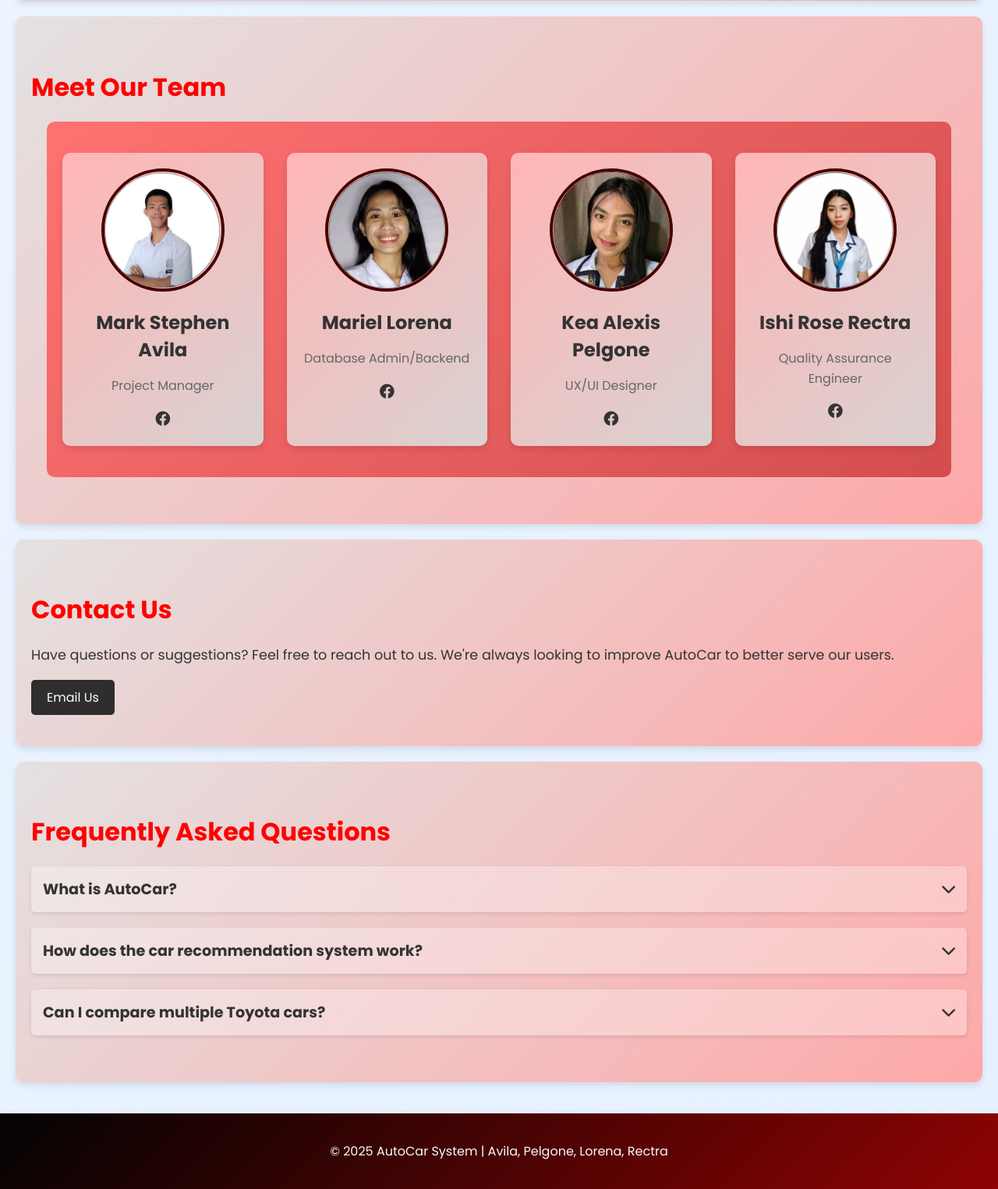
After one commit to emkheeey/SE_Project_Autocar, a Django app: page /about/ in a window 1280 px wide. The commit adds this page. Shown: the part 2976-4501 px from the top of the page at 78% size. Run offline with Django 5.2, Linux system fonts and the light colour scheme.

Commit message:
About Us page added and working

```diff
--- a/AutoCar/AutoCar/urls.py
+++ b/AutoCar/AutoCar/urls.py
@@ -1,8 +1,9 @@
 from django.contrib import admin
 from django.urls import path, include
-from .views import landing_page
+from .views import landing_page, about_view
 from django.conf import settings
 from django.conf.urls.static import static
+from django.views.generic import TemplateView
 
 urlpatterns = [
     path('admin/', admin.site.urls),
@@ -10,6 +11,8 @@ urlpatterns = [
     path('accounts/', include('accounts.urls')),
     path('', include('accounts.urls')),
     path('cars/', include('cars.urls')),
+    path('about/', about_view, name='about'),
+
 
 ]
 
--- a/AutoCar/AutoCar/views.py
+++ b/AutoCar/AutoCar/views.py
@@ -2,3 +2,6 @@ from django.shortcuts import render
 
 def landing_page(request):
        return render(request, 'landingpage.html')
+
+def about_view(request):
+    return render(request, 'accounts/about.html')
--- /dev/null
+++ b/AutoCar/static/css/about.css
@@ -0,0 +1,287 @@
+/* General Styles */
+body,
+html {
+    font-family: 'Poppins', sans-serif;
+    margin: 0;
+    padding: 0;
+    background: linear-gradient(135deg, #f0f8ff, #e6f0ff);
+    color: #333;
+}
+
+/* Header Styles */
+header {
+    display: flex;
+    align-items: center;
+    justify-content: flex-start;
+    padding: 15px 50px;
+    background-color: #f91d00;
+    color: white;
+    position: fixed;
+    width: 100%;
+    top: 0;
+    z-index: 1000;
+    box-sizing: border-box;
+}
+
+.logo img {
+    height: 65px;
+}
+
+nav ul {
+    list-style: none;
+    margin: 0;
+    padding: 0;
+    display: flex;
+}
+
+nav ul li {
+    margin-left: 30px;
+}
+
+nav {
+    margin-left: 40px;
+    /* Adjust spacing */
+}
+
+nav ul li a {
+    color: white;
+    text-decoration: none;
+    font-size: 1.1em;
+    font-weight: bold;
+    transition: color 0.3s ease-in-out;
+}
+
+nav ul li a:hover {
+    color: rgb(69, 63, 63);
+}
+
+/* Hero Section */
+.hero-section {
+    position: relative;
+    background-image: url('../images/loginbg.png');
+    background-size: cover;
+    background-position: center;
+    height: 400px;
+    display: flex;
+    align-items: center;
+    justify-content: center;
+    text-align: center;
+    color: rgb(255, 255, 255);
+    margin-top: 70px;
+    /* Offset for fixed header */
+}
+
+.hero-section::before {
+    content: '';
+    position: absolute;
+    top: 0;
+    left: 0;
+    width: 100%;
+    height: 100%;
+    background: linear-gradient(135deg, rgba(22, 22, 22, 0.8), rgba(223, 92, 92, 0.8));
+    z-index: 1;
+    /* Ensure this is lower than .hero-content */
+}
+
+.hero-content {
+    position: relative;
+    /* Add this to ensure z-index works */
+    z-index: 2;
+    /* Higher than ::before */
+}
+
+.hero-content h1 {
+    font-size: 3em;
+    margin-bottom: 10px;
+}
+
+.hero-content p {
+    font-size: 1.2em;
+    margin-bottom: 20px;
+}
+
+.cta-button {
+    padding: 10px 20px;
+    background-color: #2f2d2e;
+    color: white;
+    border: none;
+    border-radius: 5px;
+    font-size: 1em;
+    cursor: pointer;
+    transition: background-color 0.3s ease;
+    pointer-events: auto;
+    /* Ensure the button is clickable */
+    text-decoration: none;
+    display: inline-block;
+}
+
+.cta-button:hover {
+    background-color: #ff6b81;
+}
+
+/* Section Styles */
+.section {
+    background: linear-gradient(135deg, #e4e1e1, #fea8a8);
+    padding: 40px 20px;
+    margin: 20px;
+    border-radius: 10px;
+    box-shadow: 0 4px 8px rgba(0, 0, 0, 0.1);
+}
+
+.section h2 {
+    font-size: 2em;
+    margin-bottom: 20px;
+    color: #ff0000;
+}
+
+.section p {
+    font-size: 1.1em;
+    line-height: 1.6;
+}
+
+.section-image {
+    width: 100%;
+    max-width: 600px;
+    border-radius: 10px;
+    margin-top: 20px;
+}
+
+/* Team Section */
+.team {
+    display: grid;
+    grid-template-columns: repeat(auto-fit, minmax(250px, 1fr));
+    gap: 30px;
+    padding: 40px 20px;
+    background: linear-gradient(135deg, #ff7272, #d34d4d);
+    border-radius: 10px;
+    margin: 20px;
+}
+
+.team-member {
+    text-align: center;
+    background: linear-gradient(135deg, #ffb5b5, #dad1d1);
+    padding: 20px;
+    border-radius: 10px;
+    box-shadow: 0 4px 8px rgba(0, 0, 0, 0.1);
+    transition: transform 0.3s ease, box-shadow 0.3s ease;
+}
+
+.team-member:hover {
+    transform: translateY(-10px);
+    box-shadow: 0 8px 16px rgba(0, 0, 0, 0.2);
+}
+
+.team-member img {
+    width: 150px;
+    height: 150px;
+    border-radius: 50%;
+    object-fit: cover;
+    border: 4px solid #450202;
+    transition: transform 0.3s ease, border-color 0.3s ease;
+}
+
+.team-member:hover img {
+    transform: scale(1.1);
+    border-color: #ff6b81;
+}
+
+.team-member h3 {
+    font-size: 1.5em;
+    margin: 15px 0 10px;
+    color: #333;
+}
+
+.team-member p {
+    font-size: 1em;
+    color: #666;
+    margin-bottom: 15px;
+}
+
+.social-links {
+    display: flex;
+    justify-content: center;
+    gap: 10px;
+}
+
+.social-links a {
+    color: #333;
+    font-size: 1.2em;
+    transition: color 0.3s ease;
+}
+
+.social-links a:hover {
+    color: #ff4757;
+}
+
+/* FAQ Section */
+.faq-item {
+    margin-bottom: 20px;
+    overflow: hidden;
+    border-radius: 5px;
+    box-shadow: 0 2px 5px rgba(0, 0, 0, 0.1);
+}
+
+.faq-item h3 {
+    font-size: 1.2em;
+    cursor: pointer;
+    display: flex;
+    justify-content: space-between;
+    align-items: center;
+    background-color: rgba(255, 255, 255, 0.3);
+    padding: 15px;
+    border-radius: 5px;
+    margin: 0;
+    transition: background-color 0.3s ease;
+}
+
+.faq-item h3:hover {
+    background-color: rgba(255, 255, 255, 0.5);
+}
+
+.faq-item.active h3 {
+    background-color: rgba(255, 255, 255, 0.5);
+    border-radius: 5px 5px 0 0;
+}
+
+.faq-item p {
+    display: none;
+    font-size: 1em;
+    margin-top: 0;
+    padding: 15px;
+    background-color: rgba(255, 255, 255, 0.2);
+    border-radius: 0 0 5px 5px;
+}
+
+.faq-item.active p {
+    display: block;
+}
+
+/* Footer */
+footer {
+    background: linear-gradient(135deg, #030303, #8e0303);
+    text-align: center;
+    padding: 20px;
+    color: #f9f9f9;
+    margin-top: 40px;
+}
+
+/* Responsive Design */
+@media (max-width: 768px) {
+    header {
+        flex-direction: column;
+        padding: 15px;
+    }
+
+    nav {
+        margin-left: 0;
+        margin-top: 15px;
+    }
+
+    .hero-content h1 {
+        font-size: 2em;
+    }
+
+    .team {
+        grid-template-columns: 1fr;
+    }
+}
--- /dev/null
+++ b/AutoCar/static/js/about.js
@@ -0,0 +1,99 @@
+// Navigation handlers
+document.addEventListener('DOMContentLoaded', function () {
+    // Handle all navigation links in the header
+    const navLinks = document.querySelectorAll("nav a");
+    navLinks.forEach(link => {
+        link.addEventListener("click", function (event) {
+            // If it's not an anchor link (doesn't start with #), let the default behavior work
+            if (!this.getAttribute('href').startsWith('#')) {
+                // This allows the link to work normally (no need to prevent default)
+                // The href will be the proper Django-generated URL
+            }
+        });
+    });
+
+    // Initialize FAQ items to make sure they're properly set up
+    const faqItems = document.querySelectorAll('.faq-item');
+    faqItems.forEach(item => {
+        // Hide all FAQ paragraphs initially
+        const paragraph = item.querySelector('p');
+        if (paragraph) {
+            paragraph.style.display = 'none';
+        }
+
+        // Make sure icons are set correctly
+        const icon = item.querySelector('i');
+        if (icon) {
+            icon.className = 'fas fa-chevron-down';
+        }
+    });
+});
+
+function toggleFAQ(id) {
+    // Get all FAQ items
+    const faqItems = document.querySelectorAll('.faq-item');
+
+    // Convert the NodeList to an Array for easier handling
+    const faqItemsArray = Array.from(faqItems);
+
+    // Subtract 1 from id since arrays are 0-indexed but our FAQ IDs start at 1
+    const index = id - 1;
+
+    // Find the selected item by its index in the array
+    const selectedItem = faqItemsArray[index];
+
+    if (!selectedItem) {
+        console.error(`FAQ item #${id} not found`);
+        return;
+    }
+
+    // Toggle the active class on the selected item
+    selectedItem.classList.toggle('active');
+
+    // Show/hide the paragraph
+    const paragraph = selectedItem.querySelector('p');
+    if (!paragraph) {
+        console.error(`No paragraph found in FAQ item #${id}`);
+        return;
+    }
+
+    // Toggle display
+    if (paragraph.style.display === 'block') {
+        paragraph.style.display = 'none';
+        const icon = selectedItem.querySelector('i');
+        if (icon) icon.className = 'fas fa-chevron-down';
+    } else {
+        paragraph.style.display = 'block';
+        const icon = selectedItem.querySelector('i');
+        if (icon) icon.className = 'fas fa-chevron-up';
+    }
+
+    // Close other FAQs
+    faqItems.forEach((item, idx) => {
+        if (idx !== index) {
+            // Remove active class from other items
+            item.classList.remove('active');
+
+            const otherParagraph = item.querySelector('p');
+            if (otherParagraph) otherParagraph.style.display = 'none';
+
+            const otherIcon = item.querySelector('i');
+            if (otherIcon) otherIcon.className = 'fas fa-chevron-down';
+        }
+    });
+}
+
+// Smooth scrolling for navigation links
+document.querySelectorAll('a[href^="#"]').forEach(anchor => {
+    anchor.addEventListener('click', function (e) {
+        e.preventDefault();
+
+        const target = document.querySelector(this.getAttribute('href'));
+        if (target) {
+            window.scrollTo({
+                top: target.offsetTop - 100, // Adjust for header height
+                behavior: 'smooth'
+            });
+        }
+    });
+});
--- /dev/null
+++ b/AutoCar/templates/accounts/about.html
@@ -0,0 +1,162 @@
+{% load static %}
+<!DOCTYPE html>
+<html lang="en">
+<head>
+    <meta charset="UTF-8">
+    <meta name="viewport" content="width=device-width, initial-scale=1.0">
+    <title>About Us - AutoCar System</title>
+    <link rel="stylesheet" href="{% static 'css/about.css' %}">
+    <link rel="stylesheet" href="https://cdnjs.cloudflare.com/ajax/libs/font-awesome/6.0.0-beta3/css/all.min.css">
+    <link href="https://fonts.googleapis.com/css2?family=Poppins:wght@300;400;500;600;700&display=swap" rel="stylesheet">
+</head>
+<body>
+    <!-- Header -->
+    <header>
+        <div class="logo">
+            <img src="{% static 'images/logo.png' %}" alt="AutoCar Logo">
+        </div>
+        <nav>
+            <ul>
+                <li><a href="{% url 'home' %}">HOME</a></li>
+                <li><a href="{% url 'about' %}">ABOUT US</a></li>
+            </ul>
+        </nav>
+    </header>
+
+    <!-- Hero Section -->
+    <section class="hero-section">
+        <div class="hero-content">
+            <h1>About AutoCar System</h1>
+            <p>Your trusted platform for finding the perfect car.</p>
+            <a href="#who-we-are" class="cta-button">Learn More</a>
+        </div>
+    </section>
+
+    <!-- Who We Are -->
+    <section id="who-we-are" class="section">
+        <h2>Who We Are</h2>
+        <p>
+            At AutoCar Management System, we make car buying simple and stress-free! Our platform helps you choose the right car, get smart recommendations, and compare features in just a few clicks. Whether you're a first-time buyer or a car enthusiast, we provide all the details you need to make the best choice.
+        </p>
+        <img src="{% static 'images/car_showroom.jpg' %}" alt="Car Showroom" class="section-image">
+    </section>
+
+    <!-- What We Offer -->
+    <section class="section">
+        <h2>What We Offer</h2>
+        <p>
+            We provide a complete car-buying experience with:
+            <ul>
+                <li><strong>Wide Selection of Cars</strong> – Explore a variety of vehicles, from budget-friendly options to premium models.</li>
+                <li><strong>Smart Car Recommendations</strong> – Get personalized car suggestions based on your needs and budget.</li>
+                <li><strong>Advanced Car Comparison</strong> – Compare multiple cars side by side to check specifications, features, and prices.</li>
+                <li><strong>Real-Time Updates</strong> – Stay informed with the latest car models, trends, and deals.</li>
+                <li><strong>Buyer & Seller Support</strong> – Whether you're looking to buy or sell a car, we make the process smooth and hassle-free.</li>
+            </ul>
+        </p>
+    </section>
+
+    <!-- Our Mission -->
+    <section class="section">
+        <h2>Our Mission</h2>
+        <p>
+            We want to make car shopping easier by giving you a smart, fast, and hassle-free way to find the perfect vehicle. Our goal is to connect buyers with the best car options through an easy-to-use platform that provides accurate, up-to-date, and trustworthy information.
+        </p>
+    </section>
+
+    <!-- Our Vision -->
+    <section class="section">
+        <h2>Our Vision</h2>
+        <p>
+            We dream of becoming the #1 go-to platform for car buyers and sellers, making car shopping as easy as ordering online. With the help of technology, we aim to save time, reduce confusion, and ensure you get the best deal possible.
+        </p>
+    </section>
+
+    <!-- Why Choose Us -->
+    <section id="who-we-are" class="section">
+        <h2>Why Choose Us?</h2>
+        <p>
+            <ul>
+                <li><strong>Huge Selection</strong> – Browse different types of cars that fit your budget and lifestyle.</li>
+                <li><strong>Smart Recommendations</strong> – Not sure what to pick? We suggest the best cars for you!</li>
+                <li><strong>Side-by-Side Comparison</strong> – Compare features, prices, and specs easily.</li>
+                <li><strong>Fast & Reliable</strong> – Get real-time updates on the latest car models and deals.</li>
+                <li><strong>For Buyers & Sellers</strong> – Whether you're buying or selling, we make the process smooth.</li>
+            </ul>
+        </p>
+        <img src="{% static 'images/car_showroom.jpg' %}" alt="Car Showroom" class="section-image">
+    </section>
+
+    <!-- Meet the Team -->
+    <section class="section">
+        <h2>Meet Our Team</h2>
+        <div class="team">
+            <div class="team-member">
+                <img src="{% static 'images/profile/stephen.png' %}" alt="CEO">
+                <h3>Mark Stephen Avila</h3>
+                <p>Project Manager</p>
+                <div class="social-links">
+                    <a href="https://web.facebook.com/avilamaksu26" aria-label="Facebook"><i class="fab fa-facebook"></i></a>
+                </div>
+            </div>
+            <div class="team-member">
+                <img src="{% static 'images/profile/mariel.png' %}" alt="CTO">
+                <h3>Mariel Lorena</h3>
+                <p>Database Admin/Backend</p>
+                <div class="social-links">
+                    <a href="https://web.facebook.com/mayeeee.loree" aria-label="Facebook"><i class="fab fa-facebook"></i></a>
+                </div>
+            </div>
+            <div class="team-member">
+                <img src="{% static 'images/profile/kea.png' %}" alt="Marketing Head">
+                <h3>Kea Alexis Pelgone</h3>
+                <p>UX/UI Designer</p>
+                <div class="social-links">
+                    <a href="https://web.facebook.com/keaalexis.pelgone.35/" aria-label="Facebook"><i class="fab fa-facebook"></i></a>
+                </div>
+            </div>
+            <div class="team-member">
+                <img src="{% static 'images/profile/ishi.png' %}" alt="Lead Designer">
+                <h3>Ishi Rose Rectra</h3>
+                <p>Quality Assurance Engineer</p>
+                <div class="social-links">
+                    <a href="https://web.facebook.com/ishirose.gronarectra.3" aria-label="Facebook"><i class="fab fa-facebook"></i></a>
+                </div>
+            </div>
+        </div>
+    </section>
+
+    <!-- Contact Information -->
+    <section class="section">
+        <h2>Contact Us</h2>
+        <p>
+            Have questions or suggestions? Feel free to reach out to us. We're always looking to improve AutoCar to better serve our users.
+        </p>
+        <a href="mailto:info@autocar.com" class="cta-button">Email Us</a>
+    </section>
+
+    <!-- FAQ Section -->
+    <section class="section">
+        <h2>Frequently Asked Questions</h2>
+        <div class="faq-item">
+            <h3 onclick="toggleFAQ(1)">What is AutoCar? <span><i class="fas fa-chevron-down"></i></span></h3>
+            <p>AutoCar is a Toyota Car Finder and Management System that helps customers browse, compare, and find the best Toyota vehicles based on their preferences.</p>
+        </div>
+        <div class="faq-item">
+            <h3 onclick="toggleFAQ(2)">How does the car recommendation system work? <span><i class="fas fa-chevron-down"></i></span></h3>
+            <p>Users take a short quiz selecting their preferred car type, budget, fuel type, and must-have features. AutoCar then provides a list of recommended Toyota models that match the user's input.</p>
+        </div>
+        <div class="faq-item">
+            <h3 onclick="toggleFAQ(3)">Can I compare multiple Toyota cars? <span><i class="fas fa-chevron-down"></i></span></h3>
+            <p>Yes! AutoCar includes a car comparison feature that allows users to compare specifications, prices, and key features of different models side by side.</p>
+        </div>
+    </section>
+
+    <!-- Footer -->
+    <footer>
+        <p>&copy; 2025 AutoCar System | Avila, Pelgone, Lorena, Rectra</p>
+    </footer>
+
+    <script src="{% static 'js/about.js' %}"></script>
+</body>
+</html>
```
Also changed, not shown: AutoCar/templates/accounts/login.html (+6 -6 lines), AutoCar/db.sqlite3, AutoCar/static/images/profile/ishi.png (added), AutoCar/static/images/profile/kea.png (added), AutoCar/static/images/profile/mariel.png (added), AutoCar/static/images/profile/stephen.png (added).
